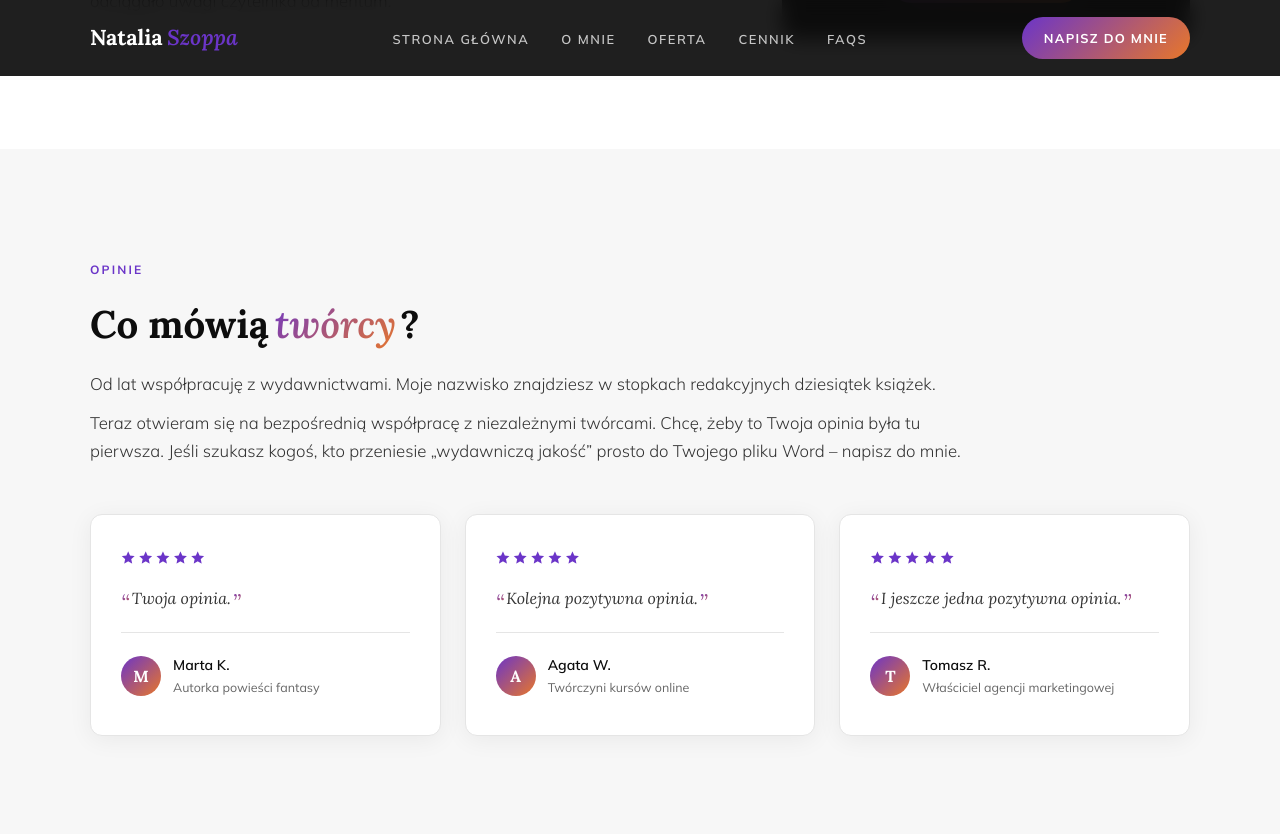
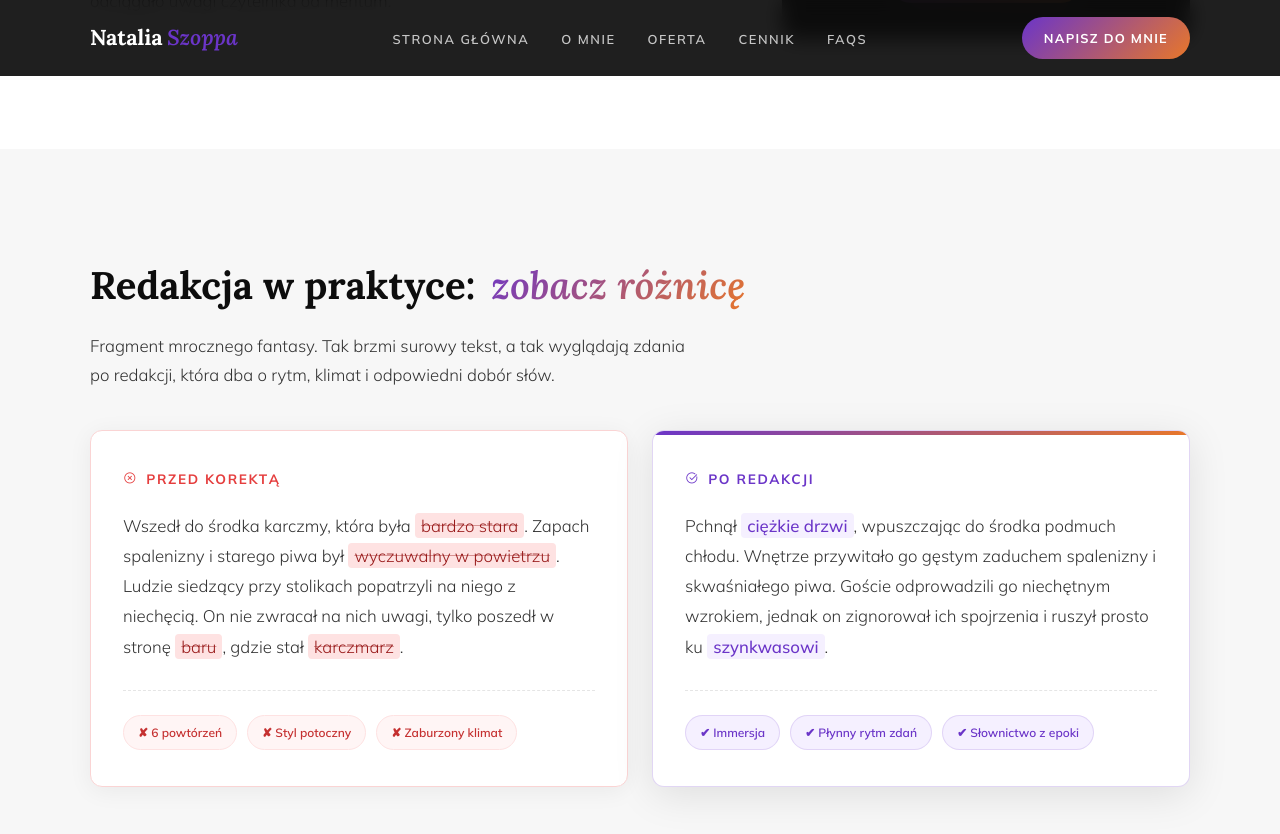
Before and after one commit to Bonnie00726/nataliaszoppa, a Jekyll site: the page built from index.html, in a window 1280 px wide and 900 px high, scrolled down 3339 px. Shown: the top 834 px of the window. Built offline with Jekyll 4.4.1, drawn with Linux system fonts in a browser that asks for light colours.

Commit message:
Update index.html

```diff
--- a/index.html
+++ b/index.html
@@ -124,6 +124,43 @@ title: Redakcja, korekta, skład
     </div>
 </section>
 
+<section class="section" style="background: var(--paper-warm);">
+    <div class="container">
+
+        <h2 class="section-h2">Redakcja w praktyce: <em>zobacz różnicę</em></h2>
+        <p class="services-desc" style="margin-bottom: 40px;">Fragment mrocznego fantasy. Tak brzmi surowy tekst, a tak wyglądają zdania po redakcji, która dba o rytm, klimat i odpowiedni dobór słów.</p>
+
+        <div class="comparison-container">
+
+            <div class="comparison-box before">
+                <div class="box-header"><i class="las la-times-circle"></i> Przed korektą</div>
+                <div class="box-content">
+                    Wszedł do środka karczmy, która była <span class="highlight-red">bardzo stara</span>. Zapach spalenizny i starego piwa był <span class="highlight-red">wyczuwalny w powietrzu</span>. Ludzie siedzący przy stolikach popatrzyli na niego z niechęcią. On nie zwracał na nich uwagi, tylko poszedł w stronę <span class="highlight-red">baru</span>, gdzie stał <span class="highlight-red">karczmarz</span>.
+                </div>
+                <div class="box-tags">
+                    <span>✘ 6 powtórzeń</span>
+                    <span>✘ Styl potoczny</span>
+                    <span>✘ Zaburzony klimat</span>
+                </div>
+            </div>
+
+            <div class="comparison-box after">
+                <div class="box-header"><i class="las la-check-circle"></i> Po redakcji</div>
+                <div class="box-content">
+                    Pchnął <span class="highlight-purple">ciężkie drzwi</span>, wpuszczając do środka podmuch chłodu. Wnętrze przywitało go gęstym zaduchem spalenizny i skwaśniałego piwa. Goście odprowadzili go niechętnym wzrokiem, jednak on zignorował ich spojrzenia i ruszył prosto ku <span class="highlight-purple">szynkwasowi</span>.
+                </div>
+                <div class="box-tags">
+                    <span>✔ Immersja</span>
+                    <span>✔ Płynny rytm zdań</span>
+                    <span>✔ Słownictwo z epoki</span>
+                </div>
+            </div>
+
+        </div>
+    </div>
+</section>
+
+
 <section class="section" id="opinie">
     <div class="container">
         <div class="eyebrow reveal">Opinie</div>
```
